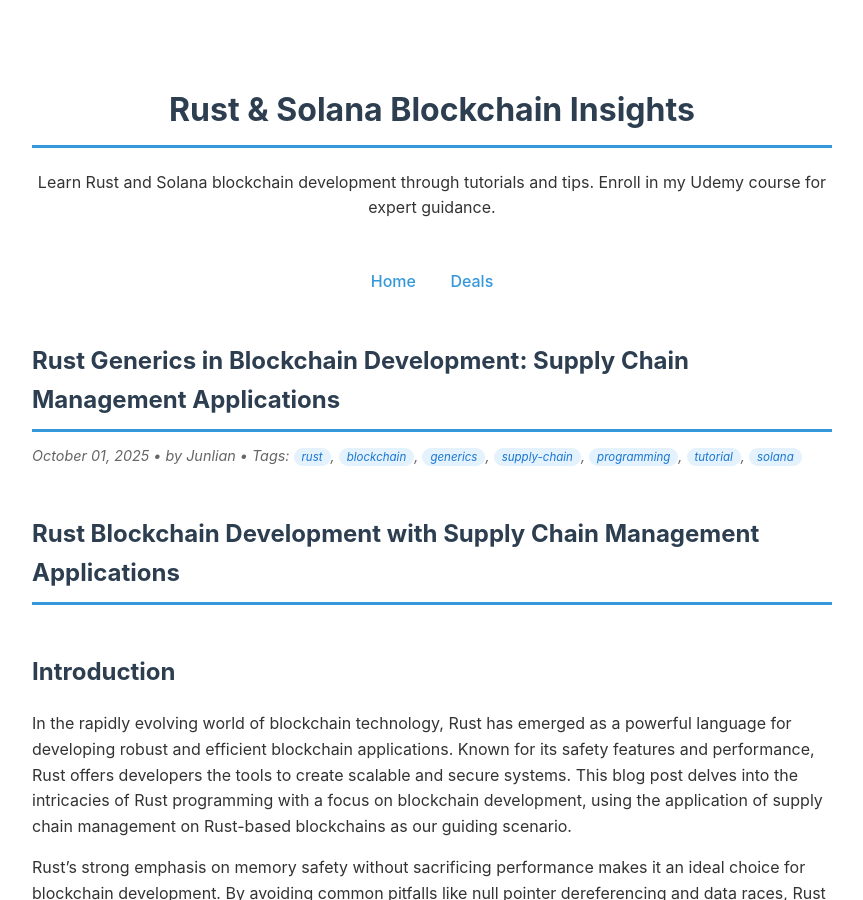
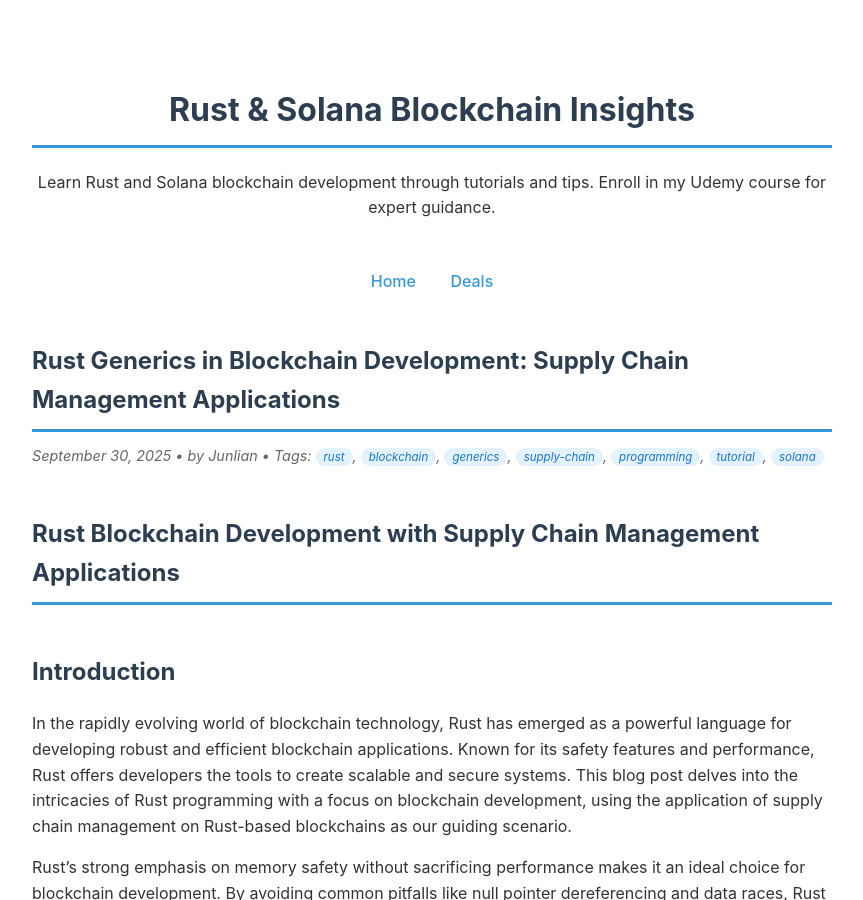
Before and after one commit to Junlian/Junlian.github.io, a Jekyll site: the page built from _posts/2025-09-30-rust-generics-blockchain-development.md, in a window 1280 px wide and 900 px high. Shown: the whole window, without its empty margins (208-1071 px from the left). Built offline with Jekyll 4.4.1, drawn with Linux system fonts in a browser that asks for light colours.

Commit message:
Fix blog post date to current date (Jekyll doesn't show future posts)

```diff
--- a/_posts/2025-10-01-rust-generics-blockchain-development.md
+++ b/_posts/2025-09-30-rust-generics-blockchain-development.md
@@ -1,7 +1,7 @@
 ---
 layout: post
 title: "Rust Generics in Blockchain Development: Supply Chain Management Applications"
-date: 2025-10-01
+date: 2025-09-30
 author: "Junlian"
 description: "Learn how to use Rust generics, monomorphization, and constraints in blockchain development with practical supply chain management examples."
 excerpt: "Explore Rust's powerful generic programming features and how they apply to blockchain development, specifically in supply chain management applications."
```
Also changed, not shown: Gemfile.lock (added).
